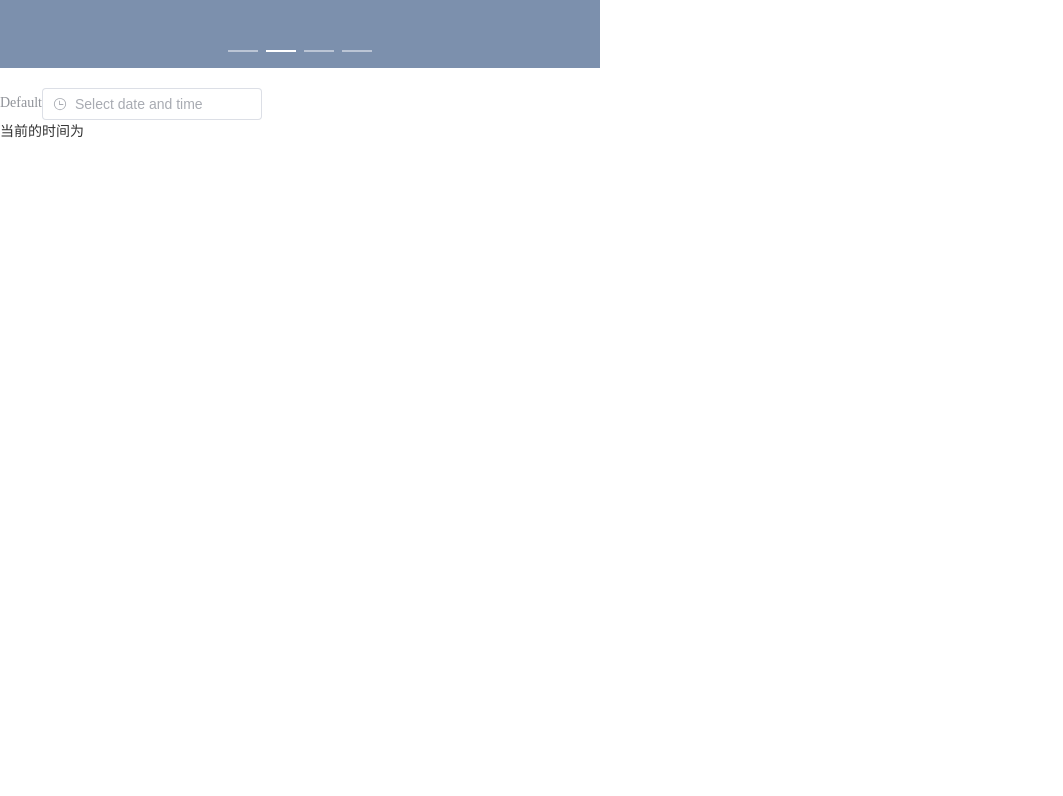
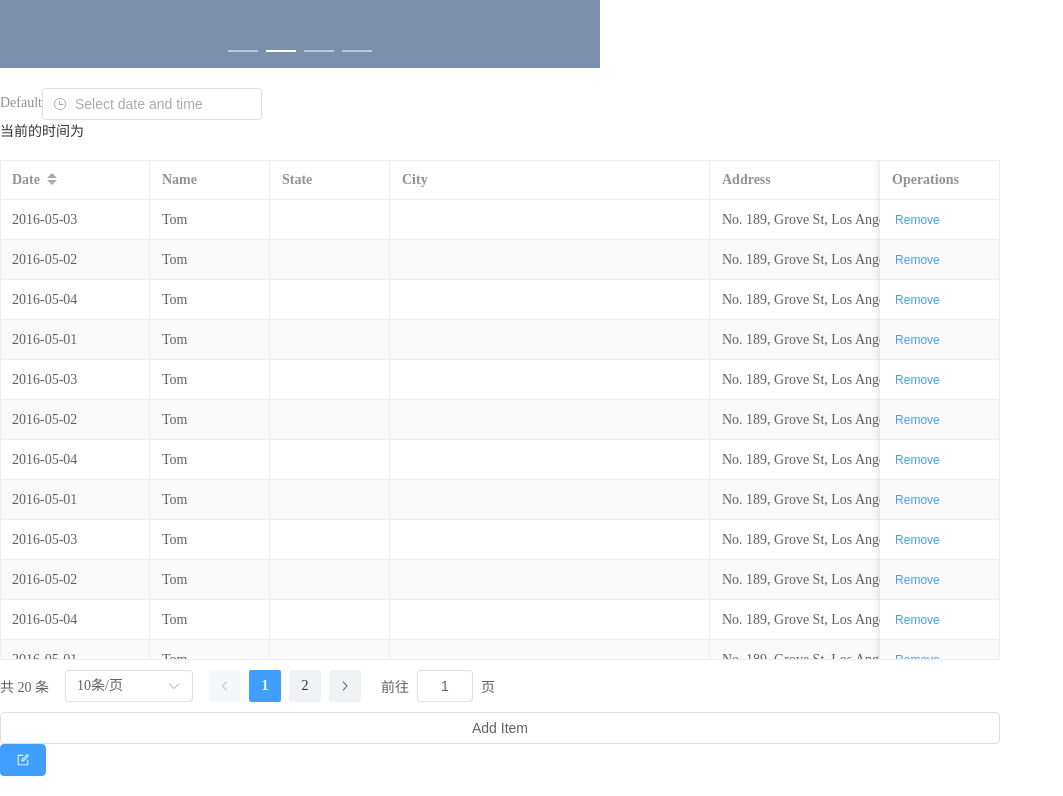
Before and after one commit to kuso2020/LibraryManageSystem, a Vue app in the folder vue/: page / in a window 1280 px wide. Shown: the part 1149-1945 px from the top of the page, without its empty margins (0-1063 px from the left). Before the commit the page ends 1309 px from the top, so only its background shows below. Built offline with nearby package versions, Linux system fonts and the light colour scheme.

Commit message:
main element component added

```diff
--- a/vue/src/views/Home.vue
+++ b/vue/src/views/Home.vue
@@ -103,6 +103,69 @@
     当前的时间为{{ data.value1 }}
 
   </div>
+  <!-- table -->
+
+  <div style="margin-bottom: 20px; width: 1000px;">
+    <el-table :data="tableData" style="width: 100%" stripe border height="500px">
+        <el-table-column fixed prop="date" label="Date" width="150" sortable/>
+    <el-table-column prop="name" label="Name" width="120" />
+    <el-table-column prop="state" label="State" width="120" />
+    <el-table-column prop="city" label="City" width="320" />
+    <el-table-column prop="address" label="Address" width="600" />
+    <el-table-column prop="zip" label="Zip" />
+    <el-table-column fixed="right" label="Operations" min-width="120">
+      <template #default="scope">
+        <el-button
+          link
+          type="primary"
+          size="small"
+          @click.prevent="deleteRow(scope.$index)"
+        >
+          Remove
+        </el-button>
+      </template>
+    </el-table-column>
+    </el-table>
+
+
+  <div style="margin: 10px 0;">
+    <el-pagination
+      v-model:current-page="currentPage4"
+      v-model:page-size="pageSize4"
+      :page-sizes="[10, 20, 30, 40]"
+      layout="total, sizes, prev, pager, next, jumper"
+      :total="tableData.length"
+      background
+    />
+  </div>
+
+  <el-button class="mt-4" style="width: 100%" @click="onAddItem">
+    Add Item
+  </el-button>
+
+  <div>
+    <el-button  @click="dialogVisible = true" type="primary">
+      <el-icon><Edit /></el-icon>
+    </el-button>
+
+    <el-dialog
+    v-model="dialogVisible"
+    title="Tips"
+    width="500"
+    :before-close="handleClose"
+  >
+    <span>This is a message</span>
+    <template #footer>
+      <div class="dialog-footer">
+        <el-button @click="dialogVisible = false">Cancel</el-button>
+        <el-button type="primary" @click="dialogVisible = false">
+          Confirm
+        </el-button>
+      </div>
+    </template>
+  </el-dialog>
+  </div>
+  </div>
 
 </template>
 
@@ -111,6 +174,8 @@
 import { ref, reactive } from 'vue'
 import { Search } from '@element-plus/icons-vue';
 import img from '@/assets/logo.svg'
+import dayjs from 'dayjs'
+
 const data = reactive({
   input: null,
   input2: null,
@@ -119,8 +184,21 @@ const data = reactive({
   radio2: null,
   checkbox: [],
   value1: '',
+  currentPage4: 1,
+  pageSize4: 10,
 })
+//控制弹窗显示的变量
+const dialogVisible = ref(false)
 
+const handleClose = (done) => {
+  ElMessageBox.confirm('Are you sure to close this dialog?')
+    .then(() => {
+      done()
+    })
+    .catch(() => {
+      // catch error
+    })
+}
 
 const options = [
   { value: 'Option1', label: 'Option1' },
@@ -145,7 +223,126 @@ const srcList = [
   'https://fuss10.elemecdn.com/2/11/6535bcfb26e4c79b48ddde44f4b6fjpeg.jpeg',
 ]
 
+const tableData = ref([
+  {
+    date: '2016-05-03',
+    name: 'Tom',
+    address: 'No. 189, Grove St, Los Angeles',
+  },
+  {
+    date: '2016-05-02',
+    name: 'Tom',
+    address: 'No. 189, Grove St, Los Angeles',
+  },
+  {
+    date: '2016-05-04',
+    name: 'Tom',
+    address: 'No. 189, Grove St, Los Angeles',
+  },
+  {
+    date: '2016-05-01',
+    name: 'Tom',
+    address: 'No. 189, Grove St, Los Angeles',
+  },
+  {
+    date: '2016-05-03',
+    name: 'Tom',
+    address: 'No. 189, Grove St, Los Angeles',
+  },
+  {
+    date: '2016-05-02',
+    name: 'Tom',
+    address: 'No. 189, Grove St, Los Angeles',
+  },
+  {
+    date: '2016-05-04',
+    name: 'Tom',
+    address: 'No. 189, Grove St, Los Angeles',
+  },
+  {
+    date: '2016-05-01',
+    name: 'Tom',
+    address: 'No. 189, Grove St, Los Angeles',
+  },
+  {
+    date: '2016-05-03',
+    name: 'Tom',
+    address: 'No. 189, Grove St, Los Angeles',
+  },
+  {
+    date: '2016-05-02',
+    name: 'Tom',
+    address: 'No. 189, Grove St, Los Angeles',
+  },
+  {
+    date: '2016-05-04',
+    name: 'Tom',
+    address: 'No. 189, Grove St, Los Angeles',
+  },
+  {
+    date: '2016-05-01',
+    name: 'Tom',
+    address: 'No. 189, Grove St, Los Angeles',
+  },{
+    date: '2016-05-03',
+    name: 'Tom',
+    address: 'No. 189, Grove St, Los Angeles',
+  },
+  {
+    date: '2016-05-02',
+    name: 'Tom',
+    address: 'No. 189, Grove St, Los Angeles',
+  },
+  {
+    date: '2016-05-04',
+    name: 'Tom',
+    address: 'No. 189, Grove St, Los Angeles',
+  },
+  {
+    date: '2016-05-01',
+    name: 'Tom',
+    address: 'No. 189, Grove St, Los Angeles',
+  },{
+    date: '2016-05-03',
+    name: 'Tom',
+    address: 'No. 189, Grove St, Los Angeles',
+  },
+  {
+    date: '2016-05-02',
+    name: 'Tom',
+    address: 'No. 189, Grove St, Los Angeles',
+  },
+  {
+    date: '2016-05-04',
+    name: 'Tom',
+    address: 'No. 189, Grove St, Los Angeles',
+  },
+  {
+    date: '2016-05-01',
+    name: 'Tom',
+    address: 'No. 189, Grove St, Los Angeles',
+  },
+])
+
 const res = ['香蕉', '菠萝']
+
+const deleteRow = (index) => {
+  tableData.value.splice(index, 1)
+}
+
+const now = new Date()
+
+const onAddItem = () => {
+  now.setDate(now.getDate() + 1)
+  tableData.value.push({
+    date: dayjs(now).format('YYYY-MM-DD'),
+    name: 'Tom',
+    state: 'California',
+    city: 'Los Angeles',
+    address: 'No. 189, Grove St, Los Angeles',
+    zip: 'CA 90036',
+  })
+}
 
 </script>
 
```
